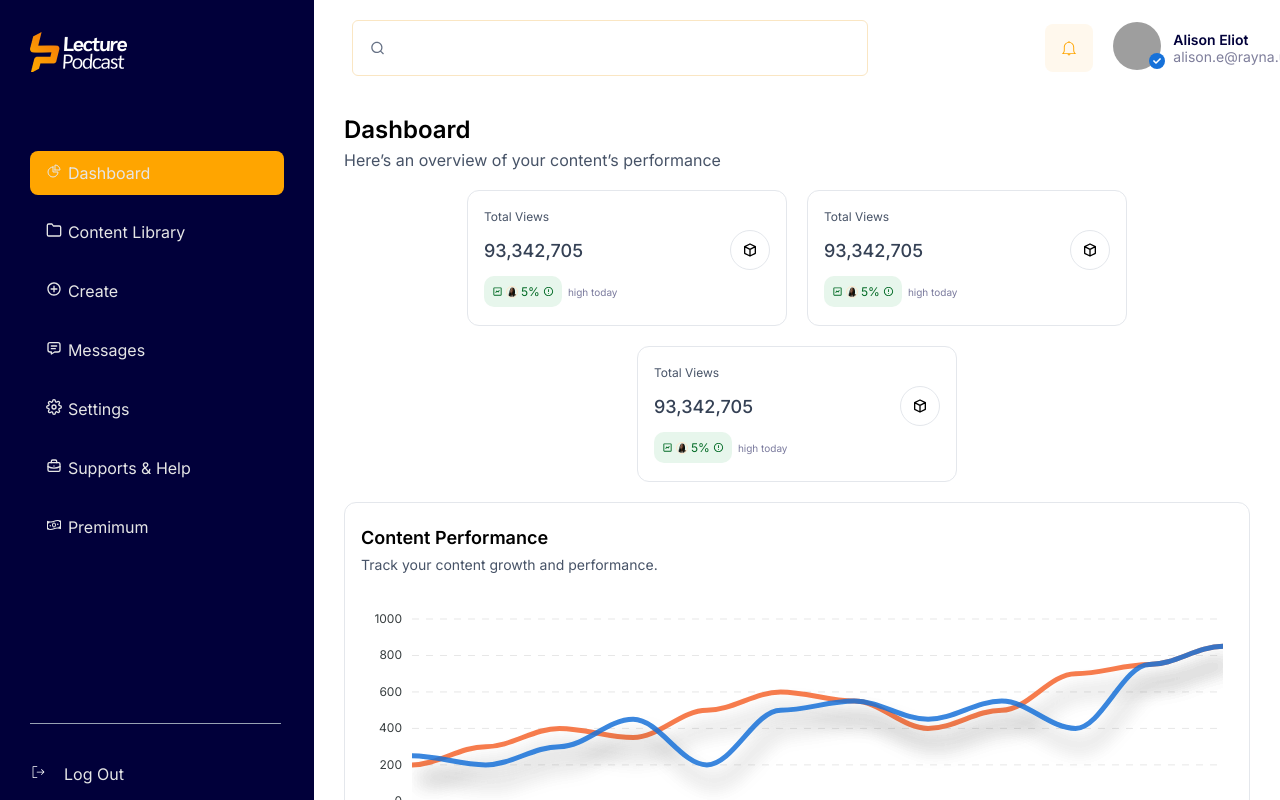
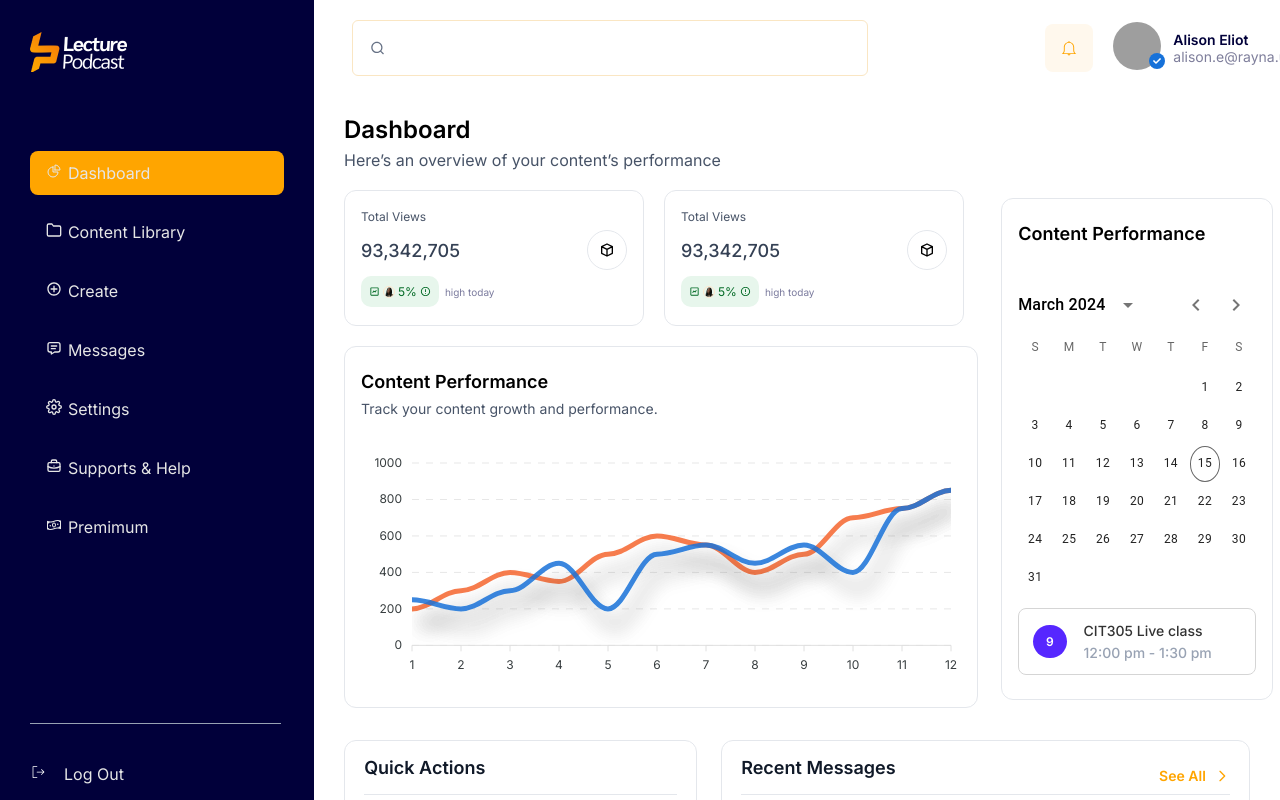
Before and after one commit to Lecture-Podcast/lecturer-dashboard, a React (Create React App) app: page / in a window 1280 px wide. Shown: the top 800 px of the page. Built offline with nearby package versions, Linux system fonts and the light colour scheme; grey boxes are pictures that could not be loaded.

Commit message:
New Update:(

```diff
--- a/src/App.css
+++ b/src/App.css
@@ -9,6 +9,10 @@
 a{
   text-decoration: none;
 }
+::-webkit-scrollbar {
+  width: 0px;
+}
+
 .css-1q04gal-MuiDateCalendar-root{
   width: 100% !important;
 }
--- a/src/Components/Card/Card.css
+++ b/src/Components/Card/Card.css
@@ -1,5 +1,5 @@
 .card{
-    width: 20em;
+    width: 300px;
     border: 1px solid #E4E7EC;
     padding: 1.125rem 1rem;
     border-radius: 12px;
--- a/src/Components/Layout/Sidebar/Sidebar.jsx
+++ b/src/Components/Layout/Sidebar/Sidebar.jsx
@@ -37,6 +37,7 @@ const Sidebar = () => {
                 Dashboard
               </li>
             </Link>
+            <Link to='/create-content'>
               <li
                 className={value === 1 ? "active" : ""}
                 onClick={() => {
@@ -48,6 +49,7 @@ const Sidebar = () => {
                 </span>
                 Content Library
               </li>
+            </Link>
             <Link to="/create">
               <li
                 className={value === 2 ? "active" : ""}
--- a/src/Pages/Home/Home.css
+++ b/src/Pages/Home/Home.css
@@ -16,21 +16,20 @@
     justify-content: space-between;
     align-items: center;
     gap: 23px;
-    flex-wrap: wrap;
 }
 .home-chart{
-    width: 100%;
+    width: 70%;
 }
 .home-cards{
     width: 100%;
     display: flex;
-    justify-content: center;
-    flex-wrap: wrap;
+    justify-content: space-between;
     align-items: center;
+    overflow-x: scroll;
     gap: 20px;
 }
 .home-calendar{
-    width: 100%;
+    width: 30%;
     padding:1.5rem 1rem;
     border-radius: 12px;
     border: 1px solid #E4E7EC;
--- a/src/Pages/create-content/crearte-content.jsx
+++ b/src/Pages/create-content/crearte-content.jsx
@@ -2,6 +2,7 @@ import React from "react";
 
 import Empty from "../../Assets/images/Empty.svg";
 import "./content.css";
+import { Link } from "react-router-dom";
 
 const Content = () => {
   return (
@@ -22,7 +23,7 @@ const Content = () => {
             You have not added any content. Click the <br /> button below to
             create one.
           </p>
-          <button className="content-button">Create content</button>
+          <Link to='/create-library'><button className="content-button">Create content</button></Link>
         </div>
       </div>
     </section>
--- a/src/routes.js
+++ b/src/routes.js
@@ -25,9 +25,9 @@ export default function Router() {
         { index: true, element: <Home /> },
         { path: "settings", element: <Settings /> },
         { path: "create", element: <Create /> },
-        { path: "/create/upload", element: <Uplaod /> },
-        { path: "/create-content", element: <Content /> },
-        { path: "/create-library", element: <ContentLibrary /> },
+        { path: "create/upload", element: <Uplaod /> },
+        { path: "create-content", element: <Content /> },
+        { path: "create-library", element: <ContentLibrary /> },
       ],
     },
   ]);
```
Lines whose indentation alone changed are shown as unchanged.
